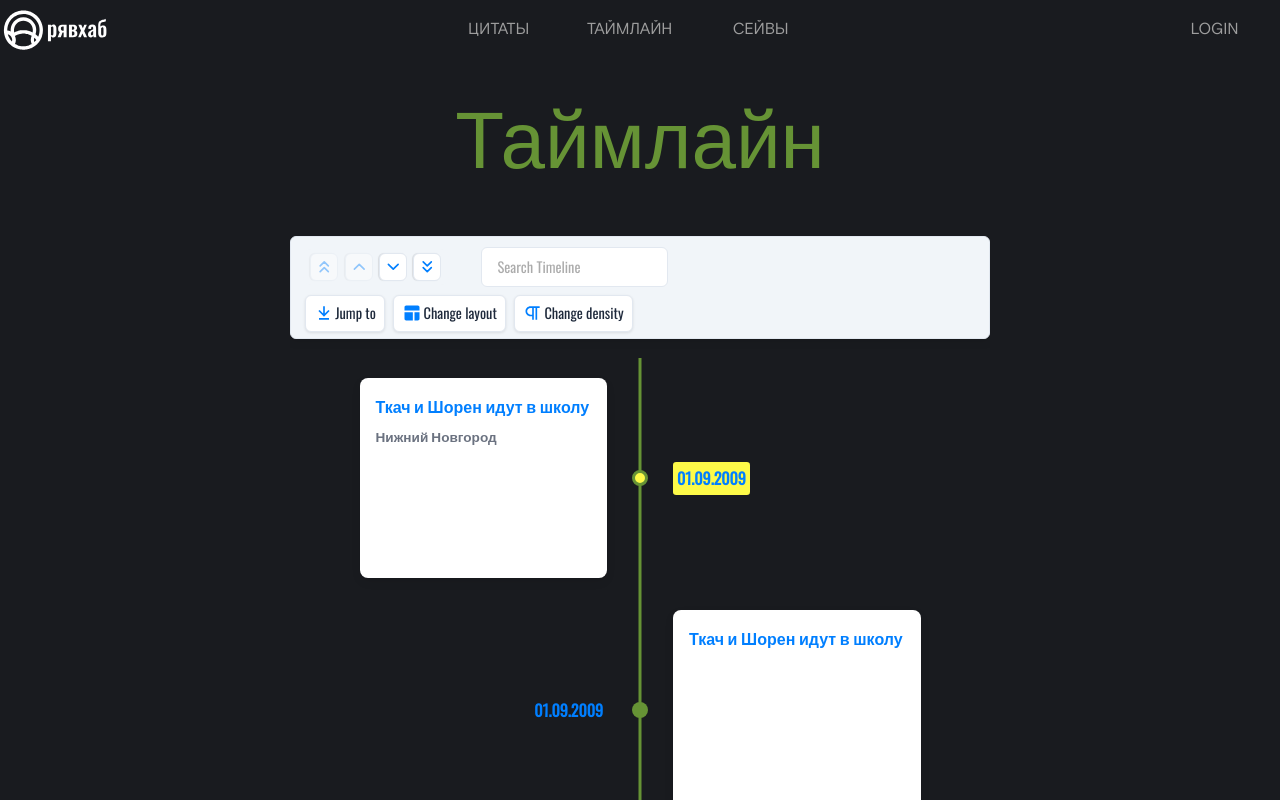
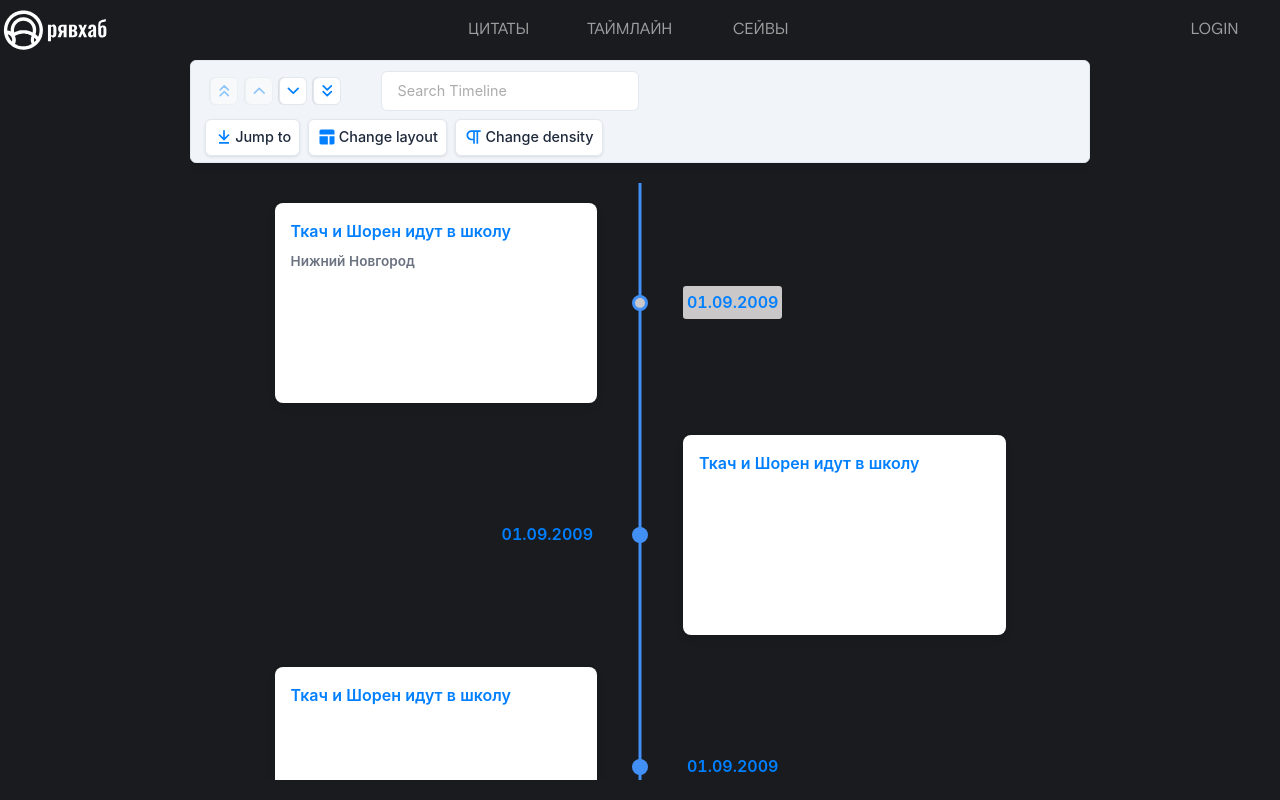
Before and after one commit to holybobrius/ryavhub-web, a React (Create React App) app: page /timeline in a window 1280 px wide. Built offline with nearby package versions, Linux system fonts and the light colour scheme.

Commit message:
timeline design improvements

```diff
--- a/src/App.css
+++ b/src/App.css
@@ -26,3 +26,12 @@ main {
 ::-webkit-scrollbar-thumb {
     background-color: #aaa;
 }
+
+
+.timeline-item-title {
+    color: #aaa;
+}
+
+.css-13k9u7t-TimelineItemContentWrapper {
+    min-height: 90px !important;
+}
--- a/src/views/Timeline.tsx
+++ b/src/views/Timeline.tsx
@@ -1,26 +1,17 @@
+import { Timeline } from "antd";
 import {FC} from "react";
 import { Chrono } from 'react-chrono'
 import styled from 'styled-components'
 import '../App.css';
 
-const TimelinePageContainer = styled.div`
+
+const TimelineContainerPage = styled.div`
     display: flex;
-    flex-direction: column;
-    font-family: 'Oswald', sans-serif;
+    justify-content: center;
+    justify-content: center;
+    color: #cac8c8;
 `;
 
-const TimelineContainer = styled.div`
-    display: flex;
-    align-self: center;
-    justify-content: center;
-`;
-
-const Header = styled.h1`
-    margin-top: 10px;
-    font-size: 5rem;
-    color: var(--primary);
-    align-self: center;
-`;
 
 const TimeLine: FC = () => {
     const items = [
@@ -78,17 +69,16 @@ const TimeLine: FC = () => {
     ]
 
     return (
-        <TimelinePageContainer>
-            <Header>Таймлайн</Header>
-            <TimelineContainer>
-                <div style={{ width: "700px", height: "650px" }}>
+            <TimelineContainerPage>
+                <div style={{ width: "900px", height: "90vh" }}>
                     <Chrono
                         items={items}
                         mode="VERTICAL_ALTERNATING"
-                        theme={{primary:"var(--primary)", secondary:"#fdfa48"}} />
+                        theme={{primary:"#4290f6", secondary: "#cac8c8" }}
+                    />
                 </div>
-            </TimelineContainer>
-        </TimelinePageContainer>
+            </TimelineContainerPage>
+
     );
 }
 export default TimeLine;
```
